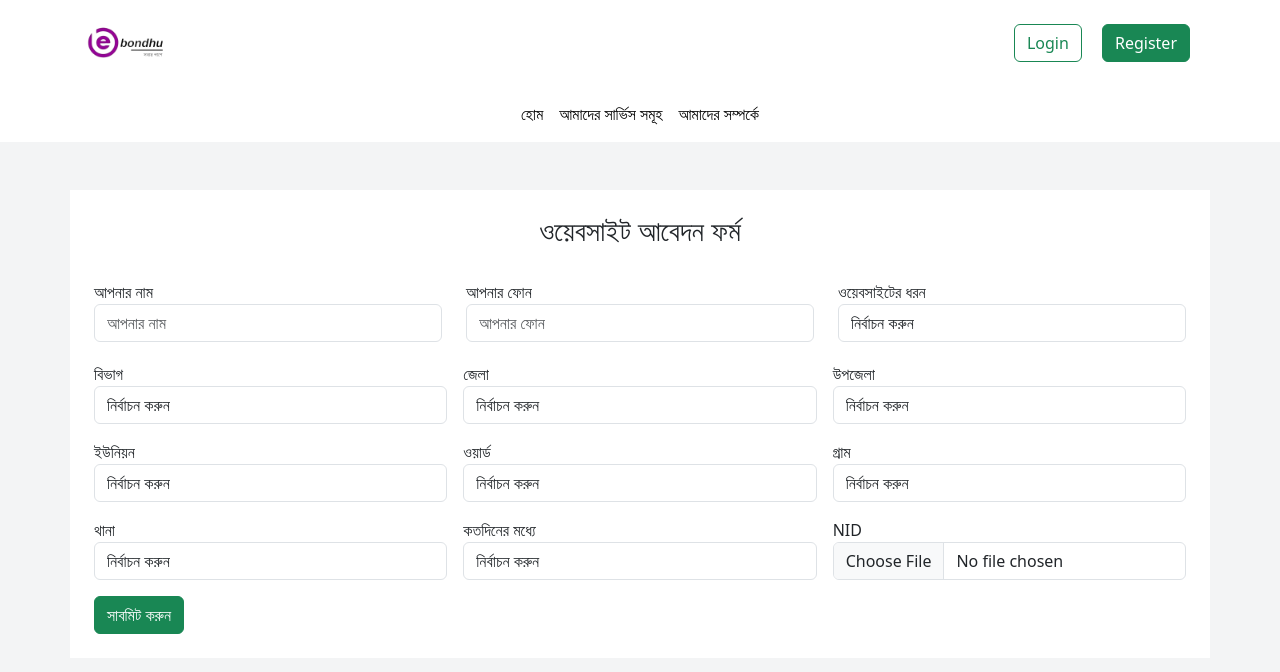
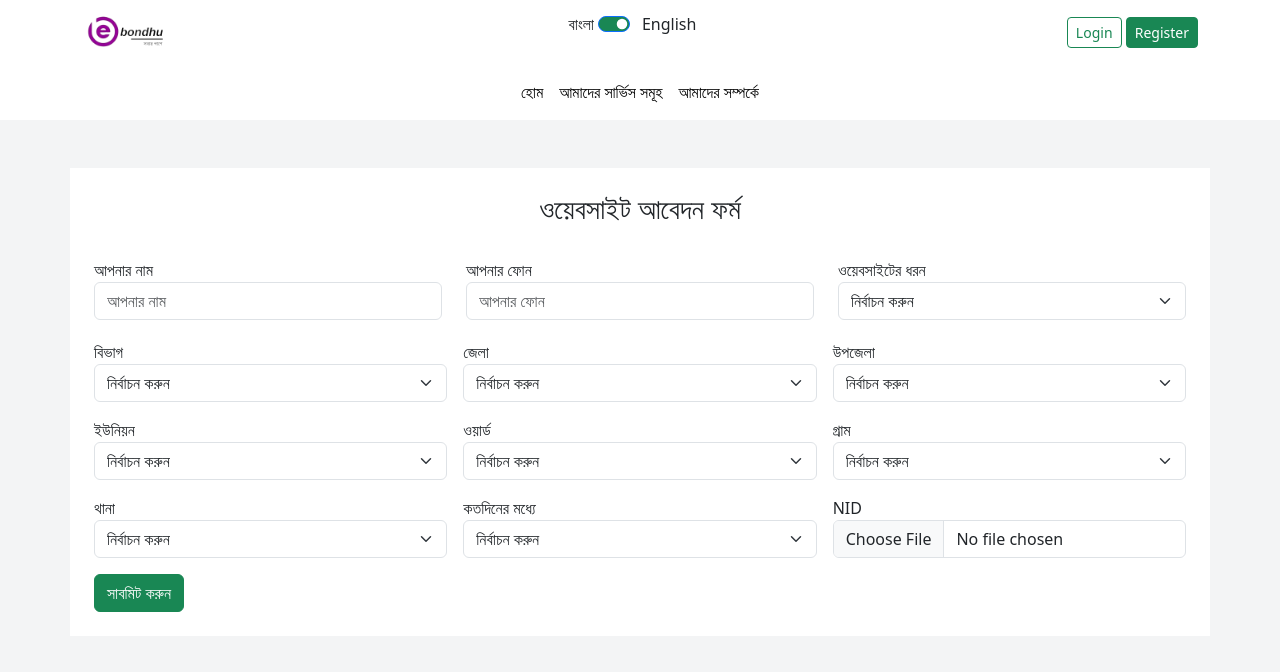
Before and after one commit to Sawom/Ebondhu, a plain HTML site: page webform.html in a window 1280 px wide. Drawn offline with Linux system fonts and the light colour scheme.

Commit message:
home page updated

```diff
--- a/webform.html
+++ b/webform.html
@@ -9,30 +9,44 @@
   </head>
   <body class="bodyBackground">
 
-    <!-- header -->
+    <!-- header section -->
     <section class="back" >
       <!-- header 1 -->
-      <nav class="navbar container mx-auto">
+      <nav class="navbar container mx-auto flex">
         <div class="container-fluid">
           <a class="navbar-brand" href="index.html">
-            <img src="imgs/logo.png" style="width: 100px" alt="" />
+            <img src="imgs/logo.png" class="img-fluid" style="width: 100px" alt="" />
           </a>
+
+          <!-- language button -->
+          <section class="d-flex ">
+
+            <p>বাংলা</p>
+            <div class="form-check form-switch mx-1">
+
+                <input class="form-check-input bg-success" type="checkbox" id="flexSwitchCheckChecked" checked>
+                <label class="form-check-label" for="flexSwitchCheckChecked"></label>
+
+            </div>
+            <p> English</p>
+
+          </section>
 
           <!-- login reg button -->
           <div class="">
+
               <button
                 type="button"
-                class="btn btn-outline-success my-3 mx-2"
+                class="btn btn-outline-success btn-sm"
                 data-bs-toggle="modal"
                 data-bs-target="#staticBackdrop"
-              >
-                Login
-              </button>
+              > Login </button>
+
               <a href="register.html"
-                ><button type="button" class="btn btn-success mx-2">
+                ><button type="button" class="btn btn-success btn-sm">
                   Register
-                </button></a
-              >
+                </button></a>
+
           </div>
 
         </div>
@@ -49,6 +63,7 @@
             >
               <div class="modal-dialog">
                 <div class="modal-content">
+
                   <div class="modal-header">
                     <h1 class="modal-title fs-5" id="staticBackdropLabel">
                       Login here
@@ -60,6 +75,7 @@
                       aria-label="Close"
                     ></button>
                   </div>
+
                   <div class="modal-body">
                     <div class="d-grid gap-2">
                       <button
@@ -121,6 +137,8 @@
 
     </section>
 
+    <!-- header end -->
+
     <!-- form application -->
     <br><br>
     <div class="container mx-auto back p-4">
@@ -153,7 +171,7 @@
           <!-- website type -->
           <div class="form-group col-md-4 col-lg-4">
             <label for="inputState">ওয়েবসাইটের ধরন</label>
-            <select id="inputState" class="form-control">
+            <select id="inputState" class="form-select">
               <option selected>নির্বাচন করুন</option>
               <option> ই-কমার্স ওয়েবসাইট </option>
               <option> ব্লগ ওয়েবসাইট </option>
@@ -165,7 +183,7 @@
           <!-- division -->
           <div class="form-group col-md-4 col-lg-4">
             <label for="inputState"> বিভাগ </label>
-            <select id="inputState" class="form-control">
+            <select id="inputState" class="form-select">
               <option selected> নির্বাচন করুন </option>
               <option> ঢাকা </option>
             </select>
@@ -174,7 +192,7 @@
           <!-- jela -->
           <div class="form-group col-md-4 col-lg-4">
             <label for="inputState"> জেলা  </label>
-            <select id="inputState" class="form-control">
+            <select id="inputState" class="form-select">
               <option selected> নির্বাচন করুন </option>
               <option> ঢাকা </option>
             </select>
@@ -183,7 +201,7 @@
           <!-- upojela -->
           <div class="form-group col-md-4 col-lg-4">
             <label for="inputState">উপজেলা </label>
-            <select id="inputState" class="form-control">
+            <select id="inputState" class="form-select">
               <option selected> নির্বাচন করুন </option>
               <option> ঢাকা </option>
             </select>
@@ -192,7 +210,7 @@
           <!-- union -->
           <div class="form-group col-md-4 col-lg-4">
             <label for="inputState"> ইউনিয়ন  </label>
-            <select id="inputState" class="form-control">
+            <select id="inputState" class="form-select">
               <option selected> নির্বাচন করুন  </option>
               <option>ঢাকা</option>
             </select>
@@ -201,7 +219,7 @@
           <!-- word -->
           <div class="form-group col-md-4 col-lg-4">
             <label for="inputState">ওয়ার্ড </label>
-            <select id="inputState" class="form-control">
+            <select id="inputState" class="form-select">
               <option selected> নির্বাচন করুন </option>
               <option>ঢাকা </option>
             </select>
@@ -210,7 +228,7 @@
           <!-- village -->
           <div class="form-group col-md-4 col-lg-4">
             <label for="inputState">গ্রাম </label>
-            <select id="inputState" class="form-control">
+            <select id="inputState" class="form-select">
               <option selected>নির্বাচন করুন</option>
               <option>ঢাকা </option>
             </select>
@@ -219,7 +237,7 @@
           <!-- thana -->
           <div class="form-group col-md-4 col-lg-4">
             <label for="inputState">থানা</label>
-            <select id="inputState" class="form-control">
+            <select id="inputState" class="form-select">
               <option selected>নির্বাচন করুন</option>
               <option>ঢাকা</option>
             </select>
@@ -228,7 +246,7 @@
           <!-- kotodin er moddhe lagbe -->
           <div class="form-group col-md-4 col-lg-4">
             <label for="inputState">কতদিনের মধ্যে </label>
-            <select id="inputState" class="form-control">
+            <select id="inputState" class="form-select">
               <option selected>নির্বাচন করুন</option>
               <option>১ মাস </option>
               <option>২ মাস </option>
```
Also changed, not shown: index.html (+26 -11 lines), profile.html (+27 -10 lines).
